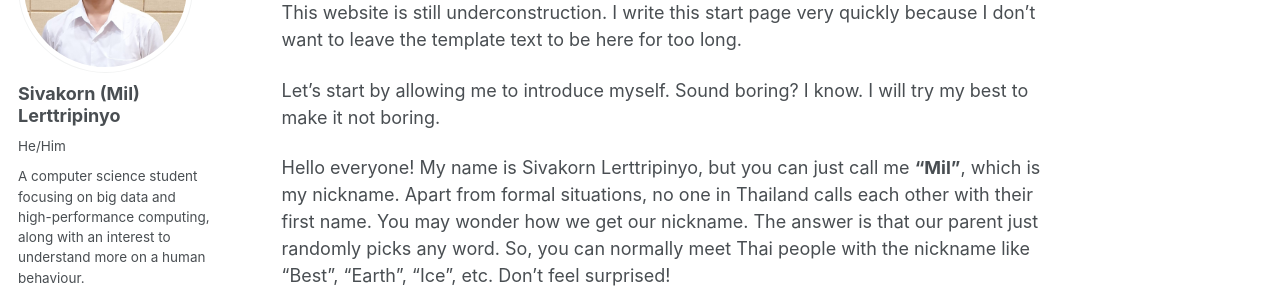
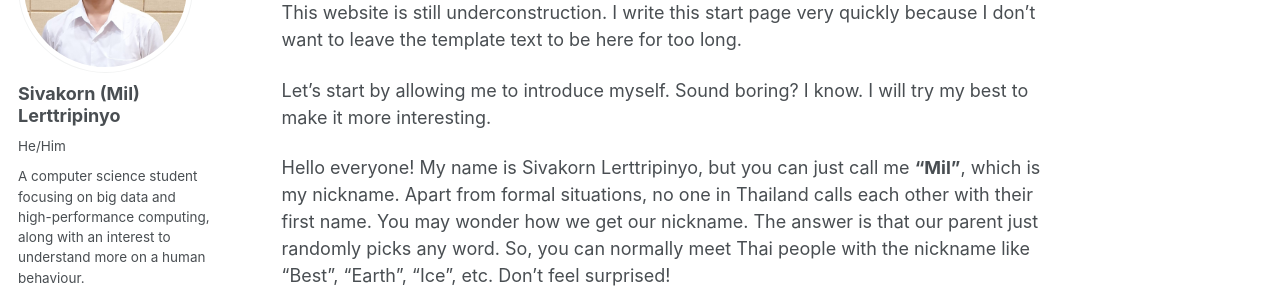
Before and after one commit to CaQtiml/caqtiml.github.io, a Jekyll site: the page built from _pages/about.md, in a window 1280 px wide and 900 px high. Shown: the part 196-496 px from the top of the window. Built offline with Jekyll 4.4.1, drawn with Linux system fonts in a browser that asks for light colours; a script that is not in the unit is left out.

Commit message:
minor update on about page and gpu_2 cuda mem blog

```diff
--- a/_pages/about.md
+++ b/_pages/about.md
@@ -9,7 +9,7 @@ redirect_from:
 
 Finally, I have my personal website after several years of procrastination. I would like to say thank you to my friend, Pontus Holma, for introducing me to this awesome framework. This website is still underconstruction. I write this start page very quickly because I don't want to leave the template text to be here for too long.
 
-Let's start by allowing me to introduce myself. Sound boring? I know. I will try my best to make it not boring.
+Let's start by allowing me to introduce myself. Sound boring? I know. I will try my best to make it more interesting.
 
 Hello everyone! My name is Sivakorn Lerttripinyo, but you can just call me **"Mil"**, which is my nickname. Apart from formal situations, no one in Thailand calls each other with their first name. You may wonder how we get our nickname. The answer is that our parent just randomly picks any word. So, you can normally meet Thai people with the nickname like "Best", "Earth", "Ice", etc. Don't feel surprised!
 
```
Also changed, not shown: _posts/CUDA/2025-07-13-gpu_2.md (+4 -4 lines).
